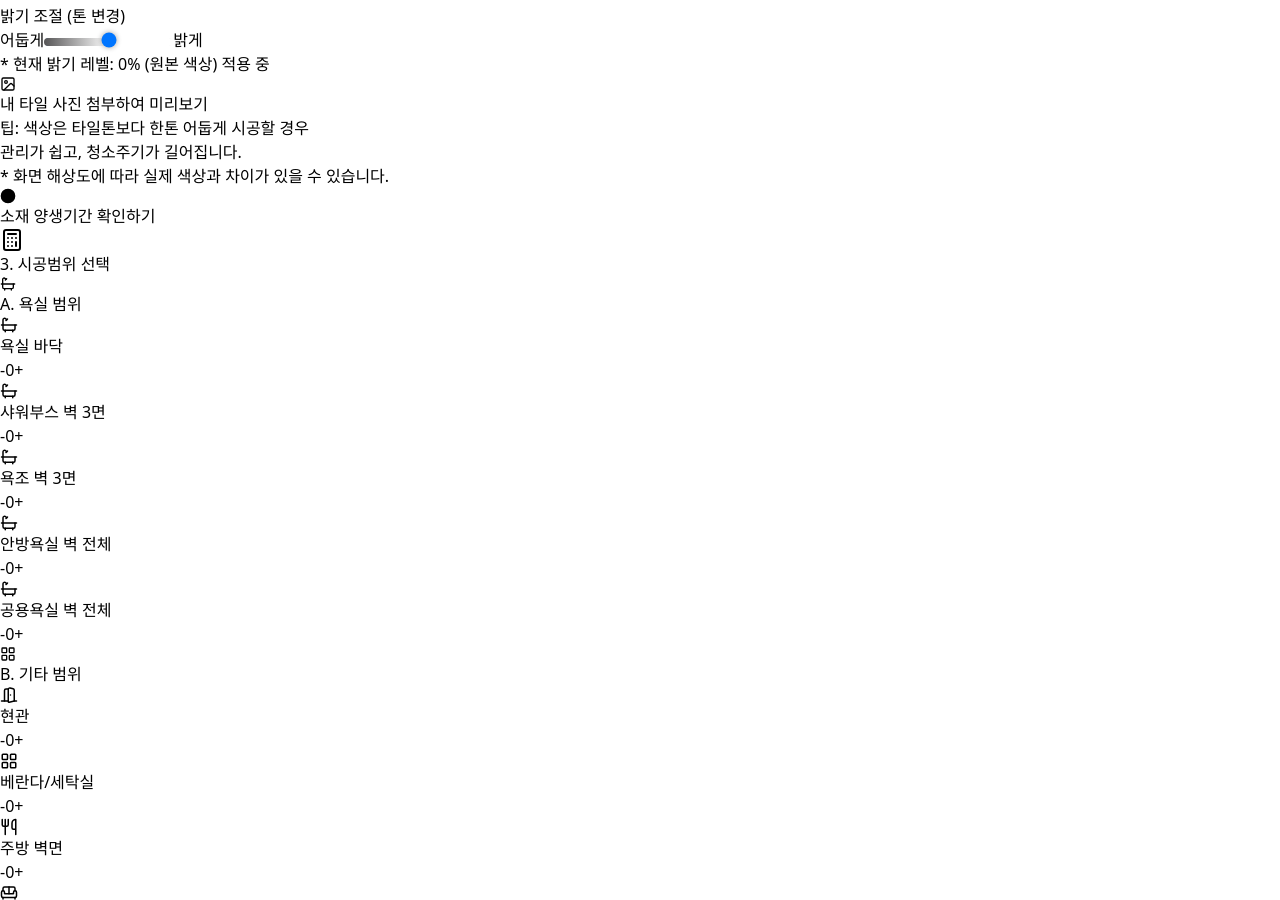
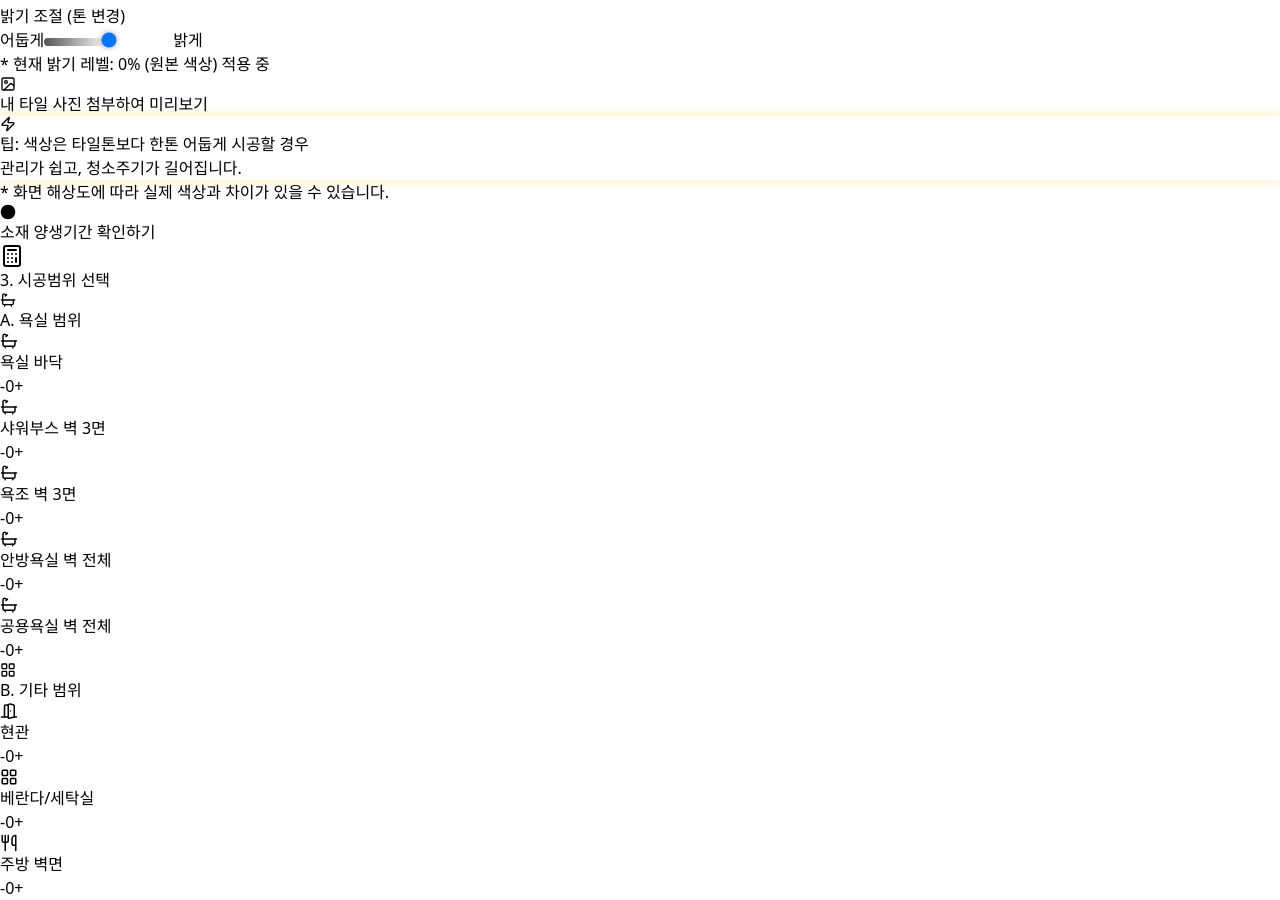
Before and after one commit to jsh5199-ai/julnun-web, a React (Vite) app: page / in a window 1280 px wide. Shown: the part 786-1686 px from the top of the page. Built offline with nearby package versions, Linux system fonts and the light colour scheme.

Commit message:
수정완료

```diff
--- a/src/App.jsx
+++ b/src/App.jsx
@@ -59,7 +59,7 @@ const rgbToHex = (r, g, b) => {
 
 
 // =================================================================
-// [스타일] 애니메이션 정의 (유지)
+// [스타일] 애니메이션 정의 (유지 및 Tip용 추가)
 // =================================================================
 const GlobalStyles = () => (
     <style>{`
@@ -510,9 +510,11 @@ const ColorPalette = React.memo(({ selectedGroutColor, handleColorSelect, finalS
             </div>
 
             {/* ⭐️ [최종 업데이트] 줄눈 색상 선택 팁 문구 (강조 및 흐름 개선) ⭐️ */}
-            <p className='text-xs text-indigo-600 mt-4 text-center font-semibold'>
-                팁: 색상은 타일톤보다 한톤 어둡게 시공할 경우<br className="sm:hidden" /> 관리가 쉽고, 청소주기가 길어집니다.
-            </p>
+            <div className='mt-4 p-3 bg-yellow-100 rounded-lg shadow-md border border-yellow-300 animate-attention'>
+                <p className='text-sm text-gray-800 text-center leading-snug font-semibold'>
+                    <Zap size={16} className='inline mr-1 text-yellow-600'/> 팁: 색상은 타일톤보다 한톤 어둡게 시공할 경우<br className="sm:hidden" /> 관리가 쉽고, 청소주기가 길어집니다.
+                </p>
+            </div>
 
             <p className='text-xs text-gray-500 mt-3 text-center'>
                 * 화면 해상도에 따라 실제 색상과 차이가 있을 수 있습니다.
@@ -597,7 +599,7 @@ export default function App() {
 
     const handleAreaMaterialChange = useCallback((id, mat) => {
         if (id === 'entrance') {
-            setAreaMaterials(prev => ({ ...prev, [id]: 'poly' }));
+            setAreaMaterials(prev => ({ ...prev, 'entrance': 'poly' }));
         } else {
             setAreaMaterials(prev => ({ ...prev, [id]: mat }));
         }
```
